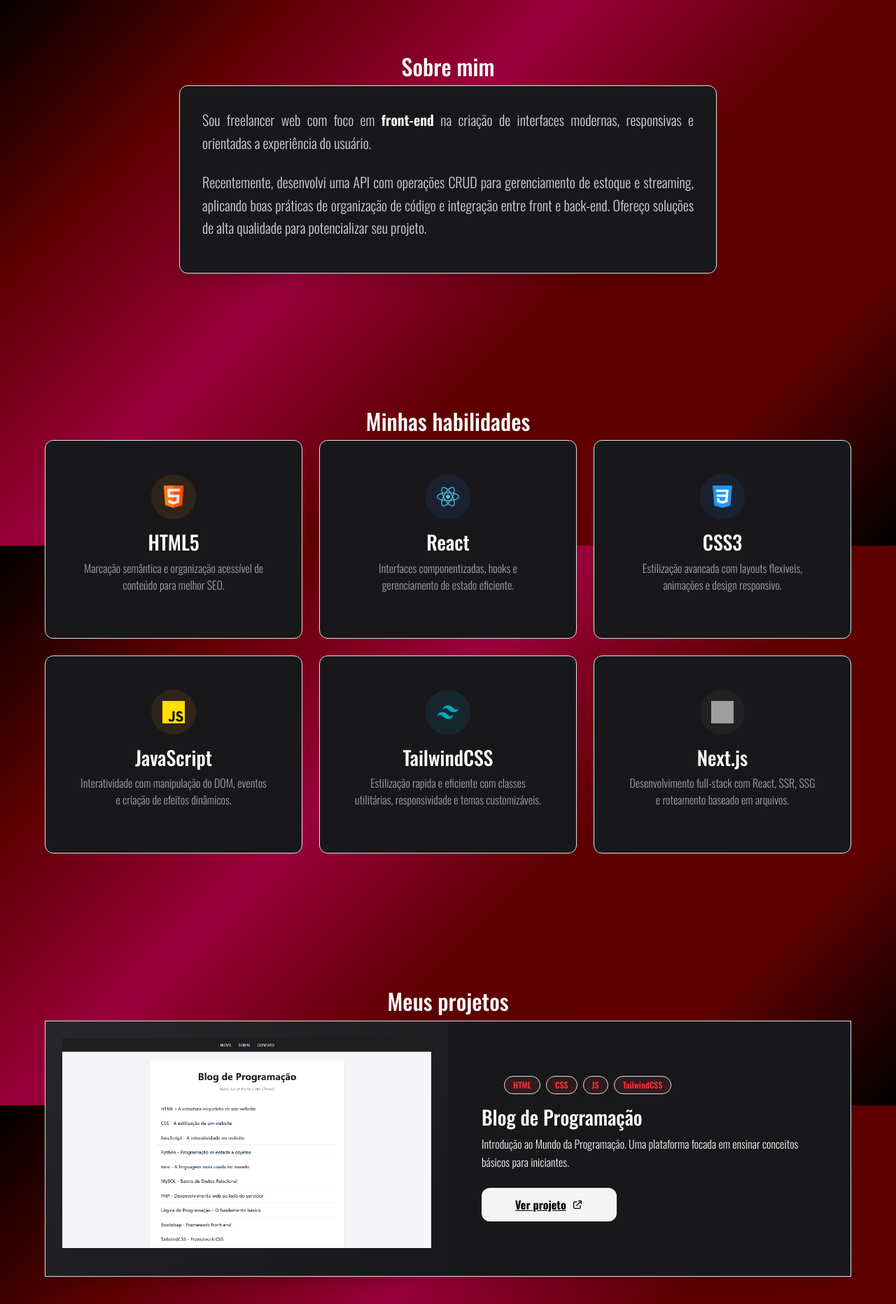
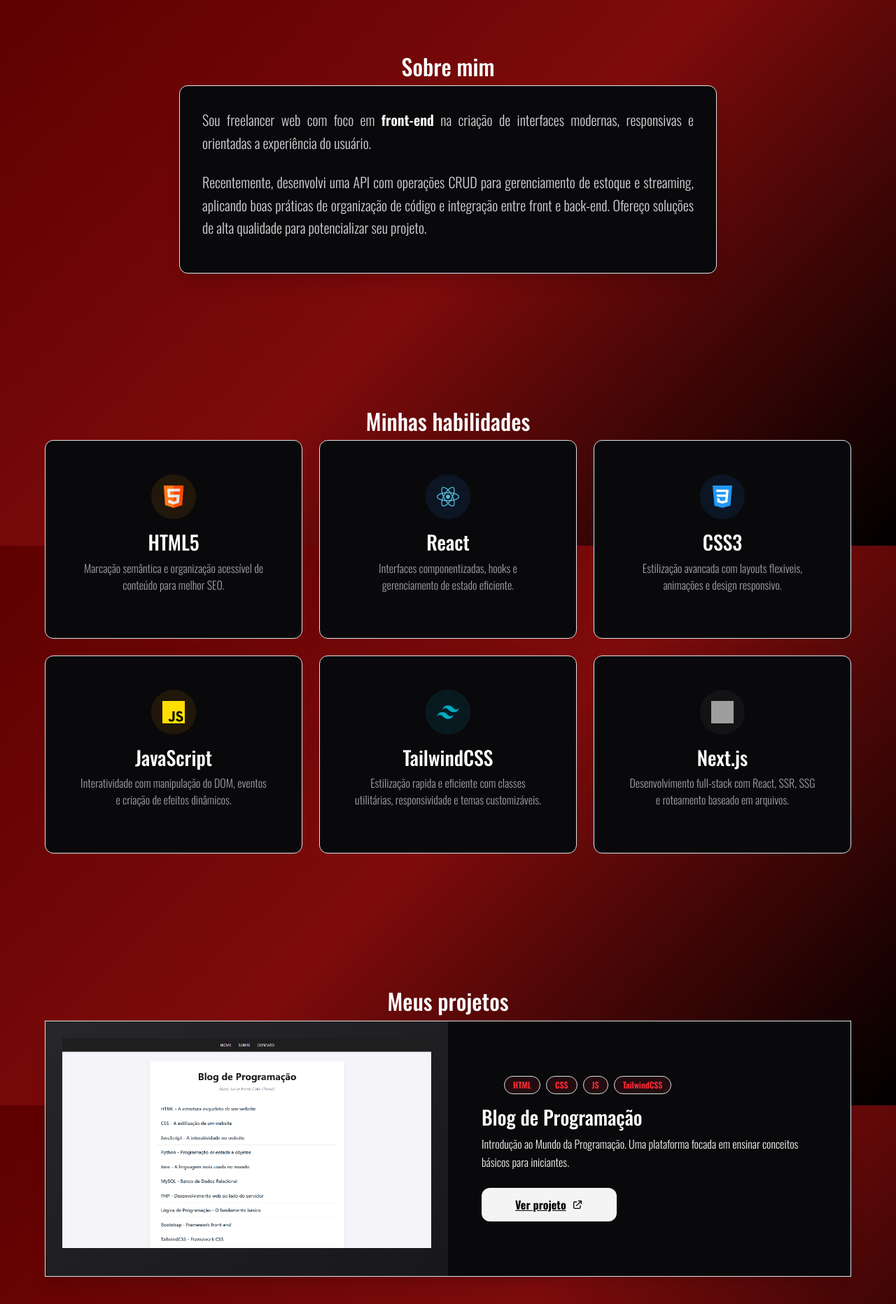
Before and after one commit to LokiiiGo/portifolio-lucas-chambi, a React (Vite) app: page / in a window 1280 px wide. Shown: the part 820-2684 px from the top of the page at 70% size. Built offline with nearby package versions, Linux system fonts and the light colour scheme; grey boxes are pictures that could not be loaded.

Commit message:
Alterando a cor da background dos atributos

```diff
--- a/src/App.css
+++ b/src/App.css
@@ -10,7 +10,7 @@
 
 body,
 .bg-animated {
-  background: linear-gradient(-45deg, #000000, #620000, #5d0000, #9a003b, #5d0000, #000000);
+  background: linear-gradient(-45deg, #000000, #7e0b0b, #5d0000);
   background-size: 400% 400%;
   animation: gradient 20s ease-in-out infinite;
   background-attachment: fixed;
--- a/src/components/Cabecalho.jsx
+++ b/src/components/Cabecalho.jsx
@@ -57,8 +57,7 @@
       {/* Mobile Navigation */}
       <div
         className={`md:hidden absolute top-full left-0 w-full bg-zinc-950/98 backdrop-blur-md border-b border-zinc-800 transition-all duration-300 overflow-hidden ${
-          isMenuOpen ? "max-h-100 opacity-100" : "max-h-0 opacity-0"
-        }`}
+          isMenuOpen ? "max-h-100 opacity-100" : "max-h-0 opacity-0"}`}
       >
         <ul className="flex flex-col p-4 gap-1">
           {navLinks.map((link) => (
--- a/src/components/Contato.jsx
+++ b/src/components/Contato.jsx
@@ -50,7 +50,7 @@
               href={link.href}
               target="_blank"
               rel="noopener noreferrer"
-              className="text-white inline-flex items-center justify-center gap-2 px-5 sm:px-6 py-3 sm:py-4 bg-zinc-900 border border-zinc-700 rounded-xl hover:border-amber-500 hover:bg-amber-500/10 transition-all duration-300 text-base sm:text-lg font-medium"
+              className="text-white inline-flex items-center justify-center gap-2 px-5 sm:px-6 py-3 sm:py-4 bg-zinc-950 border border-zinc-700 rounded-xl hover:border-amber-500 hover:bg-amber-500/10 transition-all duration-300 text-base sm:text-lg font-medium"
             >
               {link.icon}
               {link.label}
--- a/src/components/Habilidades.jsx
+++ b/src/components/Habilidades.jsx
@@ -80,7 +80,7 @@
       <section id="sobre" className="py-16 sm:py-20 lg:py-24 px-4 sm:px-6 lg:px-8 flex flex-col items-center text-center">
         <h2 className="font-bold text-3xl sm:text-4xl md:text-5xl lg:text-6xl mb-6 sm:mb-8">Sobre mim</h2>
 
-        <article className="bg-zinc-900 border border-zinc-700/30 text-left sm:text-justify p-6 sm:p-8 rounded-xl max-w-3xl shadow-xl">
+        <article className="bg-zinc-950 border border-zinc-700/30 text-left sm:text-justify p-6 sm:p-8 rounded-xl max-w-3xl shadow-xl">
           <p className="text-base sm:text-lg md:text-xl leading-relaxed text-zinc-300">
             Sou freelancer web com foco em{" "}
             <span className="text-white font-semibold">front-end</span> na criação de interfaces
@@ -107,7 +107,7 @@
             return (
               <div
                 key={hab.title}
-                className={`bg-zinc-900 border border-zinc-800 p-5 sm:p-6 rounded-xl flex flex-col items-center text-center transition-colors ${colors.border}`}
+                className={`bg-zinc-950 border border-zinc-800 p-5 sm:p-6 rounded-xl flex flex-col items-center text-center transition-colors ${colors.border}`}
               >
                 <div className={`${colors.bg} p-3 sm:p-4 rounded-full mb-3 sm:mb-4 ${colors.text}`}>
                   {hab.icon}
--- a/src/components/Projetos.jsx
+++ b/src/components/Projetos.jsx
@@ -47,7 +47,7 @@
           {projetos.map((projeto, index) => (
             <article
               key={projeto.title}
-              className="group bg-zinc-900 border border-zinc-800 overflow-hidden transition-all duration-300 shadow-xl"
+              className="group bg-zinc-950 border border-zinc-800 overflow-hidden transition-all duration-300 shadow-xl"
             >
               <div
                 className={`flex flex-col ${index % 2 === 0 ? "lg:flex-row" : "lg:flex-row-reverse"}`}
@@ -55,7 +55,7 @@
                 <div className="lg:w-1/2 overflow-hidden">
                   <div className="w-full h-48 sm:h-56 md:h-64 lg:h-full min-h-50 lg:min-h-70 bg-linear-to-br from-zinc-800 to-zinc-900 flex items-center justify-center">
                     <div className="text-center p-4">
-                      <div className="mx-auto mb-3 rounded-xl bg-black flex items-center justify-center">
+                      <div className="mx-auto mb-3 rounded-xl bg-zinc-950 flex items-center justify-center">
                         <img src={projeto.image} alt={projeto.title} className="w-full h-full object-cover" />
                       </div>
                     </div>
```
Also changed, not shown: 1 other file (tests, documents, lock files or other folders).
